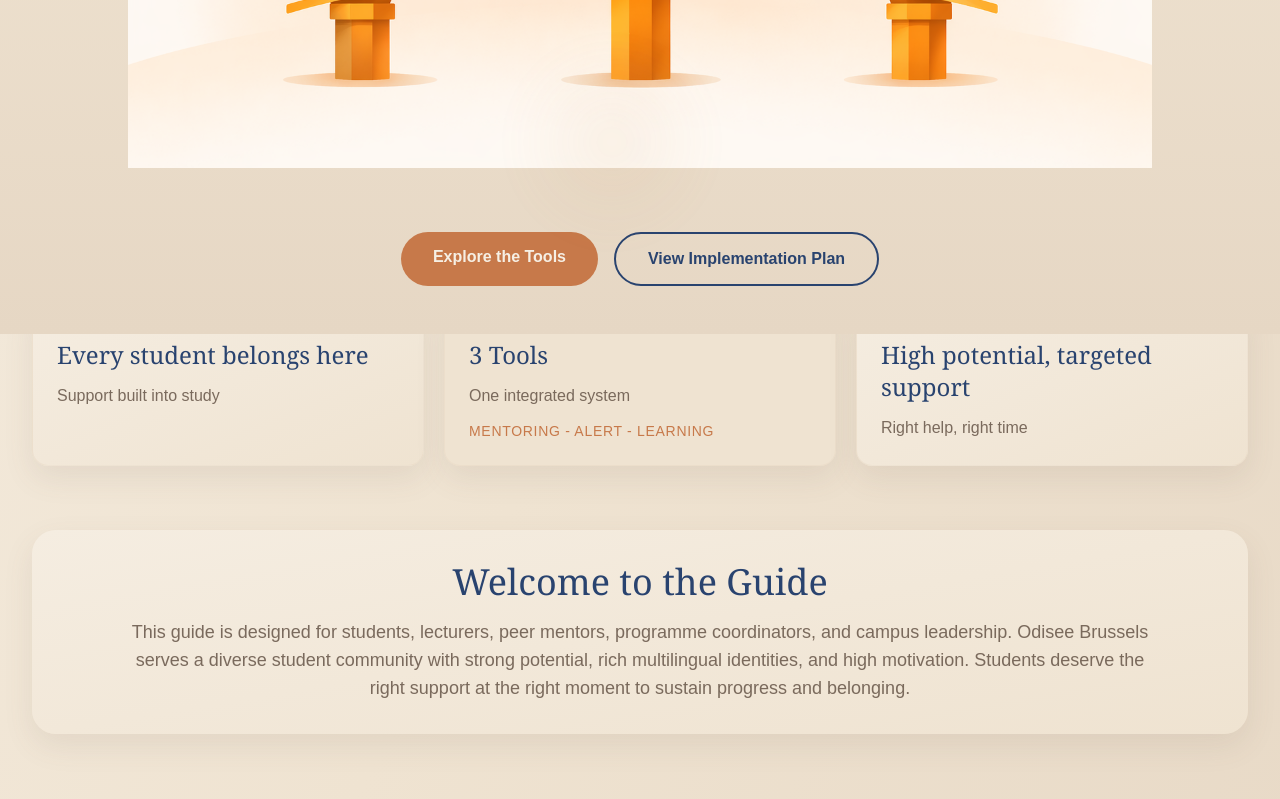
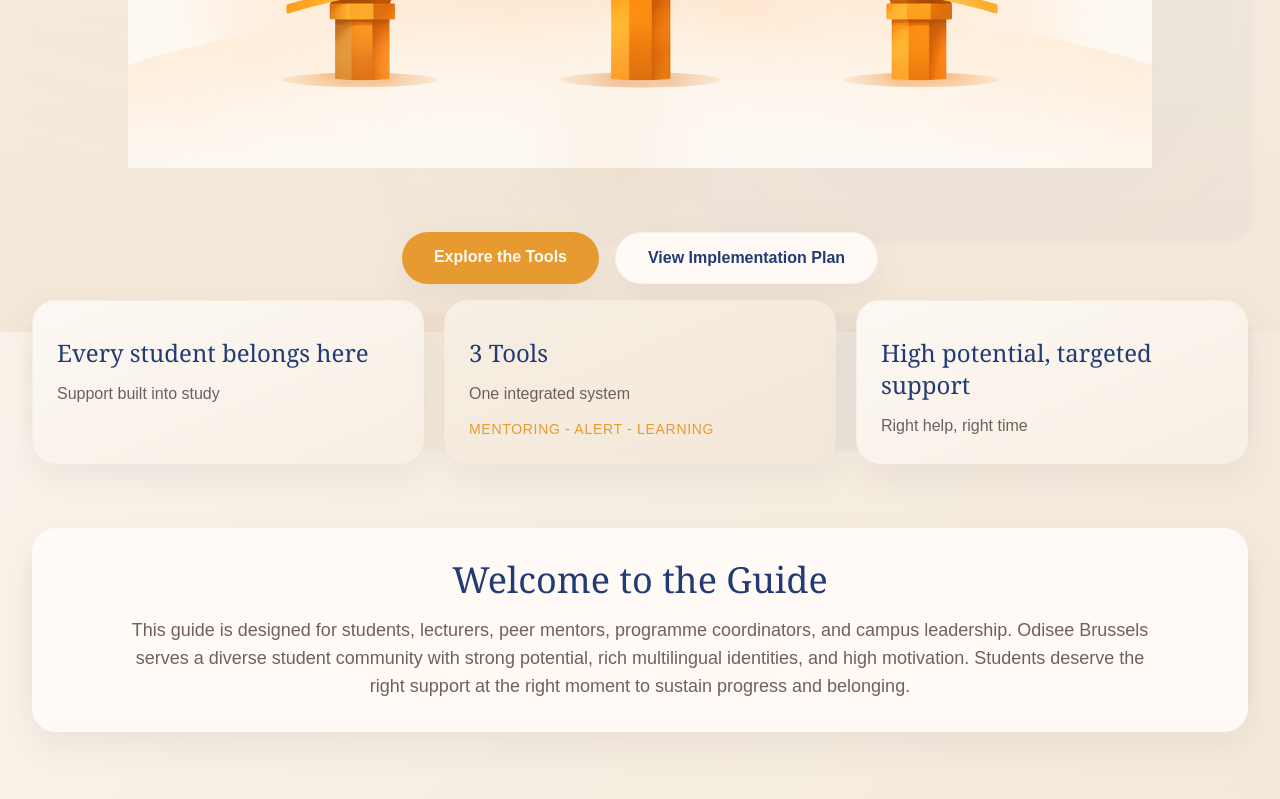
Before and after one commit to ChithraRaniJayaraman/odisee-student-progression, a React (Vite) app: page / in a window 1280 px wide. Shown: the part 920-1719 px from the top of the page. Built offline with nearby package versions, Linux system fonts and the light colour scheme.

Commit message:
Refine site with warm cozy color system and softer surfaces

```diff
--- a/css/styles.css
+++ b/css/styles.css
@@ -1,16 +1,17 @@
 @import url("https://fonts.googleapis.com/css2?family=Fraunces:opsz,wght@9..144,500;9..144,700&family=Source+Sans+3:wght@400;500;600;700&display=swap");
 
 :root {
-  --primary: #1e5a96;
-  --primary-dark: #14406d;
-  --accent: #d4a574;
-  --bg: #f5f3f0;
-  --surface: #ffffff;
-  --text: #1f2933;
-  --muted: #596777;
-  --border: #d9e0e8;
+  --primary: #233b74;
+  --primary-dark: #1c3164;
+  --accent: #e79a2f;
+  --bg: #fcf8f3;
+  --surface: #fffaf5;
+  --section: #f3e7d8;
+  --text: #5e5148;
+  --muted: #7b6f65;
+  --border: #eadfce;
   --success: #1f8f62;
-  --ink-soft: #4e5d6b;
+  --ink-soft: #5e5148;
 }
 
 * {
@@ -22,9 +23,9 @@ body {
   font-family: "Source Sans 3", "Trebuchet MS", sans-serif;
   color: var(--text);
   background:
-    radial-gradient(circle at 8% 0%, rgba(212, 165, 116, 0.18), transparent 42%),
-    radial-gradient(circle at 92% 12%, rgba(30, 90, 150, 0.16), transparent 36%),
-    linear-gradient(180deg, #fbf9f6 0%, var(--bg) 100%);
+    radial-gradient(circle at 8% 0%, rgba(231, 154, 47, 0.12), transparent 42%),
+    radial-gradient(circle at 92% 12%, rgba(35, 59, 116, 0.08), transparent 36%),
+    linear-gradient(180deg, #fcf8f3 0%, #f9f2e8 100%);
   line-height: 1.6;
 }
 
@@ -37,7 +38,7 @@ header {
   position: sticky;
   top: 0;
   z-index: 10;
-  background: rgba(255, 255, 255, 0.96);
+  background: rgba(255, 250, 245, 0.96);
   border-bottom: 1px solid var(--border);
   backdrop-filter: blur(6px);
 }
@@ -82,17 +83,20 @@ main {
 }
 
 section {
-  background: var(--surface);
+  background:
+    radial-gradient(circle at 14% 12%, rgba(231, 154, 47, 0.05), transparent 56%),
+    radial-gradient(circle at 84% 80%, rgba(35, 59, 116, 0.04), transparent 60%),
+    var(--surface);
   border: 1px solid var(--border);
-  border-radius: 14px;
+  border-radius: 16px;
   padding: 1.4rem;
   margin-bottom: 1rem;
-  box-shadow: 0 10px 24px rgba(31, 41, 51, 0.05);
+  box-shadow: 0 12px 28px rgba(94, 81, 72, 0.07);
 }
 
 .hero {
   padding: 2rem;
-  background: linear-gradient(135deg, rgba(30, 90, 150, 0.12), rgba(212, 165, 116, 0.14));
+  background: linear-gradient(135deg, rgba(35, 59, 116, 0.08), rgba(231, 154, 47, 0.12));
   position: relative;
   overflow: hidden;
 }
@@ -105,7 +109,7 @@ section {
   right: -60px;
   top: -90px;
   border-radius: 50%;
-  background: radial-gradient(circle, rgba(212, 165, 116, 0.42) 0%, rgba(212, 165, 116, 0) 68%);
+  background: radial-gradient(circle, rgba(231, 154, 47, 0.34) 0%, rgba(231, 154, 47, 0) 68%);
   pointer-events: none;
 }
 
@@ -120,7 +124,7 @@ h4 {
 
 h1 {
   font-size: clamp(1.8rem, 3vw, 2.6rem);
-  color: var(--primary-dark);
+  color: var(--primary);
 }
 
 h2 {
@@ -152,8 +156,8 @@ p {
 }
 
 .stat-card {
-  background: rgba(255, 255, 255, 0.68);
-  border: 1px solid rgba(20, 64, 109, 0.18);
+  background: rgba(255, 250, 245, 0.9);
+  border: 1px solid rgba(234, 223, 206, 0.9);
   border-radius: 10px;
   padding: 0.8rem;
 }
@@ -180,15 +184,15 @@ p {
 
 .card {
   border: 1px solid var(--border);
-  border-radius: 12px;
-  background: #fff;
+  border-radius: 16px;
+  background: var(--surface);
   padding: 1rem;
   transition: transform 180ms ease, box-shadow 180ms ease;
 }
 
 .card:hover {
   transform: translateY(-2px);
-  box-shadow: 0 14px 28px rgba(31, 41, 51, 0.08);
+  box-shadow: 0 16px 30px rgba(94, 81, 72, 0.1);
 }
 
 .btn {
@@ -201,18 +205,18 @@ p {
 }
 
 .btn-primary {
-  background: var(--primary);
+  background: var(--accent);
   color: #fff;
 }
 
 .btn-primary:hover {
-  background: var(--primary-dark);
+  background: #d58b24;
 }
 
 .btn-secondary {
-  background: #fff;
+  background: var(--surface);
   color: var(--primary);
-  border: 1px solid var(--primary);
+  border: 1px solid var(--border);
 }
 
 .highlight {
@@ -229,8 +233,8 @@ p {
 .phase-item {
   padding: 1rem;
   border-radius: 12px;
-  background: linear-gradient(160deg, rgba(30, 90, 150, 0.06), rgba(212, 165, 116, 0.08));
-  border: 1px solid rgba(30, 90, 150, 0.14);
+  background: linear-gradient(160deg, rgba(35, 59, 116, 0.05), rgba(231, 154, 47, 0.1));
+  border: 1px solid rgba(234, 223, 206, 0.95);
 }
 
 .phase-month {
@@ -243,8 +247,8 @@ p {
 }
 
 .affiliation-panel {
-  background: linear-gradient(145deg, rgba(30, 90, 150, 0.08), rgba(212, 165, 116, 0.1));
-  border-color: rgba(30, 90, 150, 0.22);
+  background: linear-gradient(145deg, rgba(35, 59, 116, 0.05), rgba(231, 154, 47, 0.09));
+  border-color: rgba(234, 223, 206, 0.95);
 }
 
 .badge {
@@ -272,7 +276,7 @@ footer {
   padding: 1.8rem 1rem 2.2rem;
   color: var(--muted);
   border-top: 1px solid var(--border);
-  background: #f1eee8;
+  background: linear-gradient(180deg, #f7efe4 0%, #fcf8f3 100%);
 }
 
 footer a {
--- a/src/components/Card.jsx
+++ b/src/components/Card.jsx
@@ -1,6 +1,6 @@
 function Card({ title, children, className = '' }) {
   return (
-    <article className={`rounded-2xl border border-lavender/45 bg-gradient-to-br from-main to-section p-6 shadow-soft ${className}`}>
+    <article className={`${className} rounded-3xl border border-lavender/35 bg-card p-6 shadow-soft`}>
       {title ? <h3 className="font-display text-2xl text-royal">{title}</h3> : null}
       <div className="mt-3 space-y-3 text-ink/90">{children}</div>
     </article>
--- a/src/components/Footer.jsx
+++ b/src/components/Footer.jsx
@@ -3,7 +3,7 @@ import { navItems } from '../data/siteContent';
 
 function Footer() {
   return (
-    <footer className="mt-20 border-t border-royal/10 bg-gradient-to-b from-section to-lavender text-royal">
+    <footer className="mt-20 border-t border-royal/8 bg-gradient-to-b from-section to-lavender text-royal">
       <div className="mx-auto grid max-w-7xl gap-8 px-4 py-10 sm:px-6 lg:grid-cols-3 lg:px-8">
         <div>
           <h2 className="font-display text-2xl">Odisee University of Applied Sciences</h2>
--- a/src/components/Navbar.jsx
+++ b/src/components/Navbar.jsx
@@ -3,7 +3,7 @@ import { navItems } from '../data/siteContent';
 
 function Navbar() {
   return (
-    <header className="sticky top-0 z-50 border-b border-royal/10 bg-gradient-to-r from-main/95 to-section/95 backdrop-blur">
+    <header className="sticky top-0 z-50 border-b border-royal/8 bg-gradient-to-r from-main/95 to-lavender/90 backdrop-blur">
       <div className="mx-auto flex max-w-7xl flex-wrap items-center justify-between gap-3 px-4 py-4 sm:px-6 lg:px-8">
         <NavLink to="/" className="text-xl font-semibold tracking-wide text-royal font-display">
           Odisee Brussels
@@ -16,8 +16,8 @@ function Navbar() {
               className={({ isActive }) =>
                 `rounded-full px-3 py-1.5 transition ${
                   isActive
-                    ? 'bg-lavender/55 text-royal'
-                    : 'text-royal hover:bg-lavender/35 hover:text-royal'
+                    ? 'bg-lavender/65 text-royal'
+                    : 'text-royal hover:bg-lavender/45 hover:text-royal'
                 }`
               }
             >
--- a/src/pages/Home.jsx
+++ b/src/pages/Home.jsx
@@ -89,13 +89,13 @@ function Home() {
           <div className="mt-12 sm:mt-16 flex flex-wrap justify-center gap-4">
             <Link
               to="/our-three-tools"
-              className="rounded-full bg-orange px-8 py-3 font-semibold text-ivory transition duration-300 hover:scale-105 hover:bg-orange-hover"
+              className="rounded-full bg-orange px-8 py-3 font-semibold text-ivory shadow-soft transition duration-300 hover:scale-105 hover:bg-orange-hover"
             >
               Explore the Tools
             </Link>
             <Link
               to="/implementation-plan"
-              className="rounded-full border-2 border-royal bg-transparent px-8 py-3 font-semibold text-royal transition duration-300 hover:bg-royal hover:text-ivory"
+              className="rounded-full border border-lavender/45 bg-ivory px-8 py-3 font-semibold text-royal shadow-soft transition duration-300 hover:bg-lavender/45"
             >
               View Implementation Plan
             </Link>
@@ -120,7 +120,7 @@ function Home() {
       </section>
 
       <section className="mx-auto mt-16 max-w-7xl px-4 sm:px-6 lg:px-8">
-        <div className="rounded-3xl bg-gradient-to-br from-main to-section p-8 shadow-soft">
+        <div className="rounded-3xl bg-card p-8 shadow-soft">
           <h2 className="text-center font-display text-4xl text-royal">Welcome to the Guide</h2>
           <p className="mx-auto mt-4 max-w-5xl text-center text-lg text-body/90">
             This guide is designed for students, lecturers, peer mentors, programme coordinators, and campus leadership.
@@ -137,7 +137,7 @@ function Home() {
             <Link
               key={item.path}
               to={item.path}
-              className="rounded-2xl border border-lavender/55 bg-gradient-to-br from-main to-section p-6 text-center shadow-soft transition hover:-translate-y-1 hover:shadow-card"
+              className="rounded-3xl border border-lavender/35 bg-card p-6 text-center shadow-soft transition hover:-translate-y-1 hover:shadow-card"
             >
               <h3 className="font-display text-2xl text-royal">{item.title}</h3>
               <p className="mt-2 text-sm text-muted">Open section</p>
--- a/src/styles.css
+++ b/src/styles.css
@@ -5,6 +5,11 @@
 body {
   @apply bg-main text-body antialiased font-body;
   line-height: 1.65;
+  background-image:
+    radial-gradient(circle at 10% 8%, rgba(231, 154, 47, 0.08), transparent 34%),
+    radial-gradient(circle at 88% 14%, rgba(35, 59, 116, 0.06), transparent 32%),
+    linear-gradient(180deg, #fcf8f3 0%, #f9f2e8 100%);
+  background-attachment: fixed;
 }
 
 #root {
@@ -16,6 +21,24 @@ h2,
 h3,
 h4 {
   @apply text-royal;
+}
+
+main > section {
+  position: relative;
+  isolation: isolate;
+}
+
+main > section::before {
+  content: '';
+  position: absolute;
+  inset: 8% 2%;
+  z-index: -1;
+  border-radius: 1.75rem;
+  background:
+    radial-gradient(circle at 18% 18%, rgba(231, 154, 47, 0.08), transparent 58%),
+    radial-gradient(circle at 78% 72%, rgba(35, 59, 116, 0.05), transparent 62%);
+  filter: blur(2px);
+  pointer-events: none;
 }
 
 .team-pattern {
@@ -43,7 +66,7 @@ h4 {
   left: -4%;
   width: 220px;
   height: 220px;
-  background: radial-gradient(circle, rgba(199, 121, 74, 0.45) 0%, rgba(199, 121, 74, 0) 72%);
+  background: radial-gradient(circle, rgba(231, 154, 47, 0.34) 0%, rgba(231, 154, 47, 0) 72%);
 }
 
 .hero-blob-two {
@@ -51,7 +74,7 @@ h4 {
   right: -6%;
   width: 260px;
   height: 260px;
-  background: radial-gradient(circle, rgba(41, 67, 111, 0.24) 0%, rgba(41, 67, 111, 0) 70%);
+  background: radial-gradient(circle, rgba(35, 59, 116, 0.2) 0%, rgba(35, 59, 116, 0) 70%);
   animation-delay: 0.8s;
 }
 
@@ -60,7 +83,7 @@ h4 {
   left: 40%;
   width: 200px;
   height: 200px;
-  background: radial-gradient(circle, rgba(208, 154, 97, 0.3) 0%, rgba(208, 154, 97, 0) 74%);
+  background: radial-gradient(circle, rgba(214, 163, 101, 0.26) 0%, rgba(214, 163, 101, 0) 74%);
   animation-delay: 1.6s;
 }
 
--- a/tailwind.config.js
+++ b/tailwind.config.js
@@ -4,30 +4,31 @@ export default {
   theme: {
     extend: {
       colors: {
-        royal: '#29436f',
+        royal: '#233b74',
         emerald: '#b0673d',
-        orange: '#c7794a',
-        'orange-hover': '#ac6439',
-        lavender: '#e6d7c4',
-        ivory: '#f6efe4',
-        gold: '#d09a61',
-        ink: '#6d5c4f',
-        body: '#6d5c4f',
-        muted: '#8d7a69',
-        section: '#efe3d1',
-        main: '#f5ede1'
+        orange: '#e79a2f',
+        'orange-hover': '#d58b24',
+        lavender: '#f3e7d8',
+        ivory: '#fffaf5',
+        gold: '#d6a365',
+        ink: '#5e5148',
+        body: '#5e5148',
+        muted: '#7b6f65',
+        section: '#f7efe4',
+        main: '#fcf8f3',
+        card: '#fffaf5'
       },
       fontFamily: {
         display: ['Georgia', 'Times New Roman', 'serif'],
         body: ['Arial', 'Helvetica', 'sans-serif']
       },
       boxShadow: {
-        soft: '0 12px 30px rgba(109, 92, 79, 0.1)',
-        card: '0 14px 34px rgba(109, 92, 79, 0.16)'
+        soft: '0 14px 36px rgba(94, 81, 72, 0.08)',
+        card: '0 18px 40px rgba(94, 81, 72, 0.12)'
       },
       backgroundImage: {
-        'royal-gradient': 'linear-gradient(120deg, #29436f 0%, #36527d 45%, #476089 100%)',
-        'lavender-glow': 'radial-gradient(circle at 20% 20%, rgba(208, 154, 97, 0.2), transparent 55%)'
+        'royal-gradient': 'linear-gradient(120deg, #233b74 0%, #2f4a85 48%, #3a568f 100%)',
+        'lavender-glow': 'radial-gradient(circle at 20% 20%, rgba(231, 154, 47, 0.14), transparent 58%)'
       },
       animation: {
         'tool-popup': 'toolPopup 0.6s cubic-bezier(0.34, 1.56, 0.64, 1) backwards',
```
